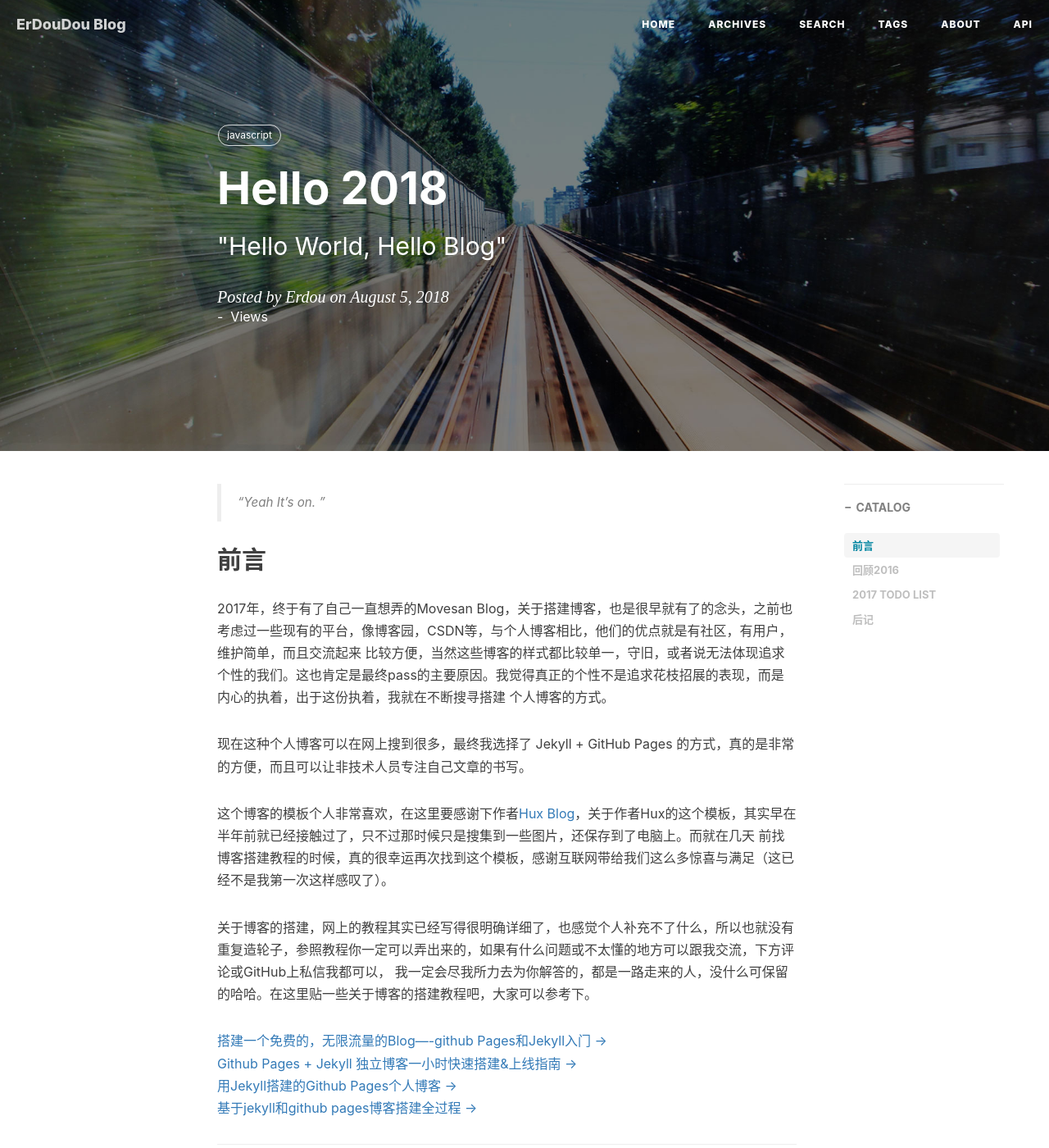
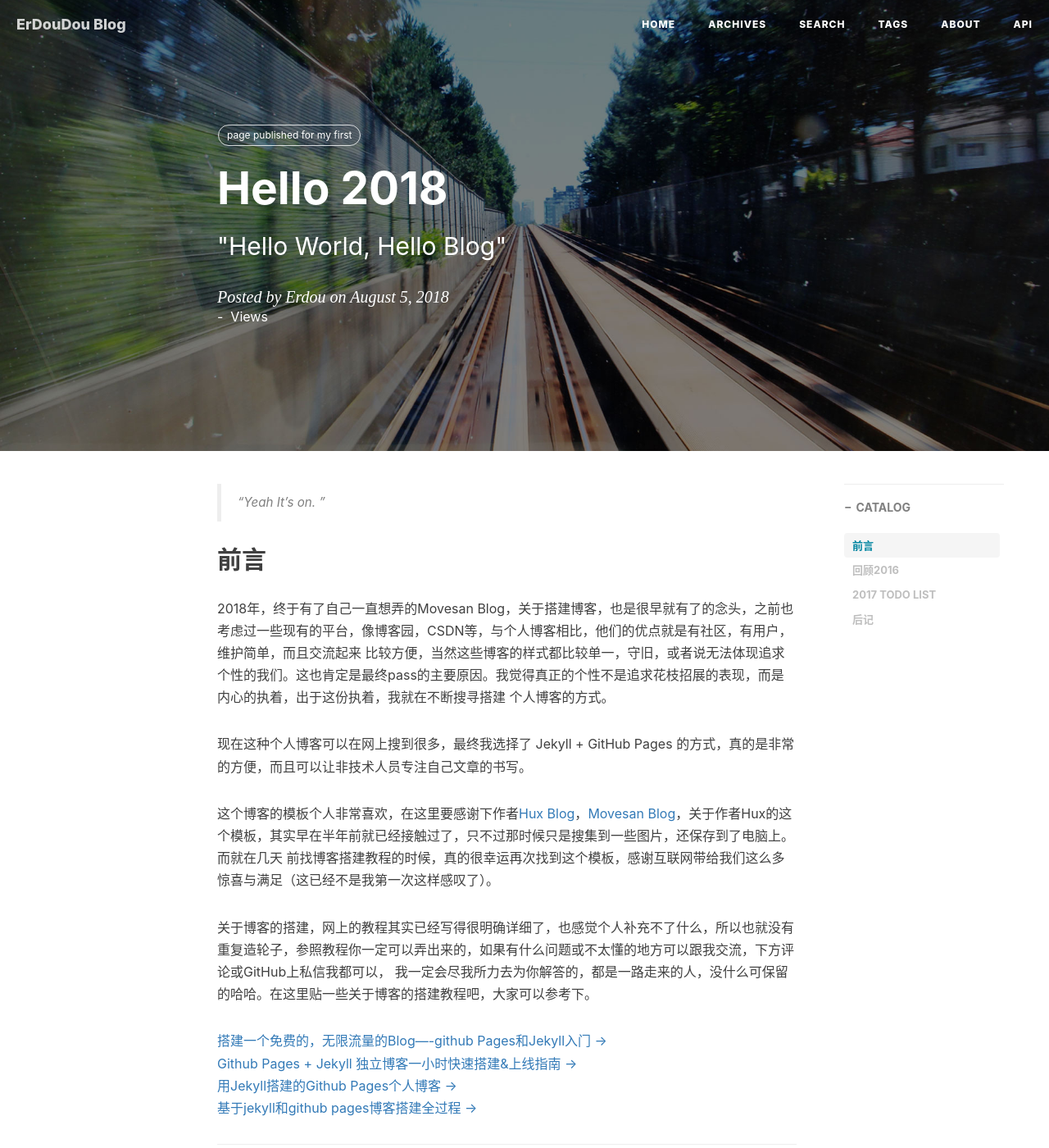
Before and after one commit to erdouzhang/own-erdou-blog, a Jekyll site: the page built from _posts/2018-08-05-javascript.markdown, in a window 1280 px wide and 1400 px high. Shown: the whole window at 82% size. Built offline with Jekyll 4.4.1, drawn with Linux system fonts in a browser that asks for light colours; nearby versions of some CDN libraries; comment, search, counter and statistics services are not loaded.

Commit message:
first page  Modify

```diff
--- a/_posts/2018-08-05-javascript.markdown
+++ b/_posts/2018-08-05-javascript.markdown
@@ -7,7 +7,7 @@ author:     "Erdou"
 header-img: "img/post-bg/post-bg-2017.jpg"
 catalog: true
 tags:
-    - javascript
+    - page published for my first
 ---
 
 > “Yeah It's on. ”
@@ -15,13 +15,13 @@ tags:
 
 ## 前言
 
-2017年，终于有了自己一直想弄的Movesan Blog，关于搭建博客，也是很早就有了的念头，之前也考虑过一些现有的平台，像博客园，CSDN等，与个人博客相比，他们的优点就是有社区，有用户，维护简单，而且交流起来
+2018年，终于有了自己一直想弄的Movesan Blog，关于搭建博客，也是很早就有了的念头，之前也考虑过一些现有的平台，像博客园，CSDN等，与个人博客相比，他们的优点就是有社区，有用户，维护简单，而且交流起来
 比较方便，当然这些博客的样式都比较单一，守旧，或者说无法体现追求个性的我们。这也肯定是最终pass的主要原因。我觉得真正的个性不是追求花枝招展的表现，而是内心的执着，出于这份执着，我就在不断搜寻搭建
 个人博客的方式。
 
 现在这种个人博客可以在网上搜到很多，最终我选择了 Jekyll + GitHub Pages 的方式，真的是非常的方便，而且可以让非技术人员专注自己文章的书写。
 
-这个博客的模板个人非常喜欢，在这里要感谢下作者[Hux Blog](http://huangxuan.me)，关于作者Hux的这个模板，其实早在半年前就已经接触过了，只不过那时候只是搜集到一些图片，还保存到了电脑上。而就在几天
+这个博客的模板个人非常喜欢，在这里要感谢下作者[Hux Blog](http://huangxuan.me)，[Movesan Blog](http://Movesan.me)，关于作者Hux的这个模板，其实早在半年前就已经接触过了，只不过那时候只是搜集到一些图片，还保存到了电脑上。而就在几天
 前找博客搭建教程的时候，真的很幸运再次找到这个模板，感谢互联网带给我们这么多惊喜与满足（这已经不是我第一次这样感叹了）。
 
 关于博客的搭建，网上的教程其实已经写得很明确详细了，也感觉个人补充不了什么，所以也就没有重复造轮子，参照教程你一定可以弄出来的，如果有什么问题或不太懂的地方可以跟我交流，下方评论或GitHub上私信我都可以，
```
